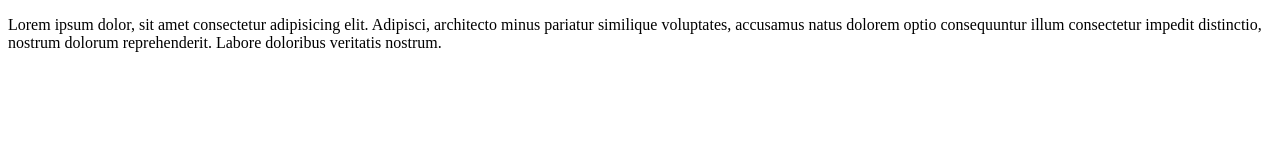
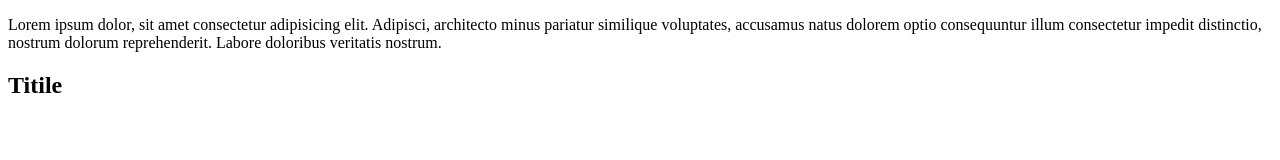
Before and after one commit to rreyescc/github-udemy, a plain HTML site: page index.html in a window 1280 px wide. Drawn offline with Linux system fonts and the light colour scheme.

Commit message:
se agrego el titulo

```diff
--- a/index.html
+++ b/index.html
@@ -7,5 +7,6 @@
 </head>
 <body>
   <p>Lorem ipsum dolor, sit amet consectetur adipisicing elit. Adipisci, architecto minus pariatur similique voluptates, accusamus natus dolorem optio consequuntur illum consectetur impedit distinctio, nostrum dolorum reprehenderit. Labore doloribus veritatis nostrum.</p>
+  <h2>Titile</h2>
 </body>
 </html>
```
